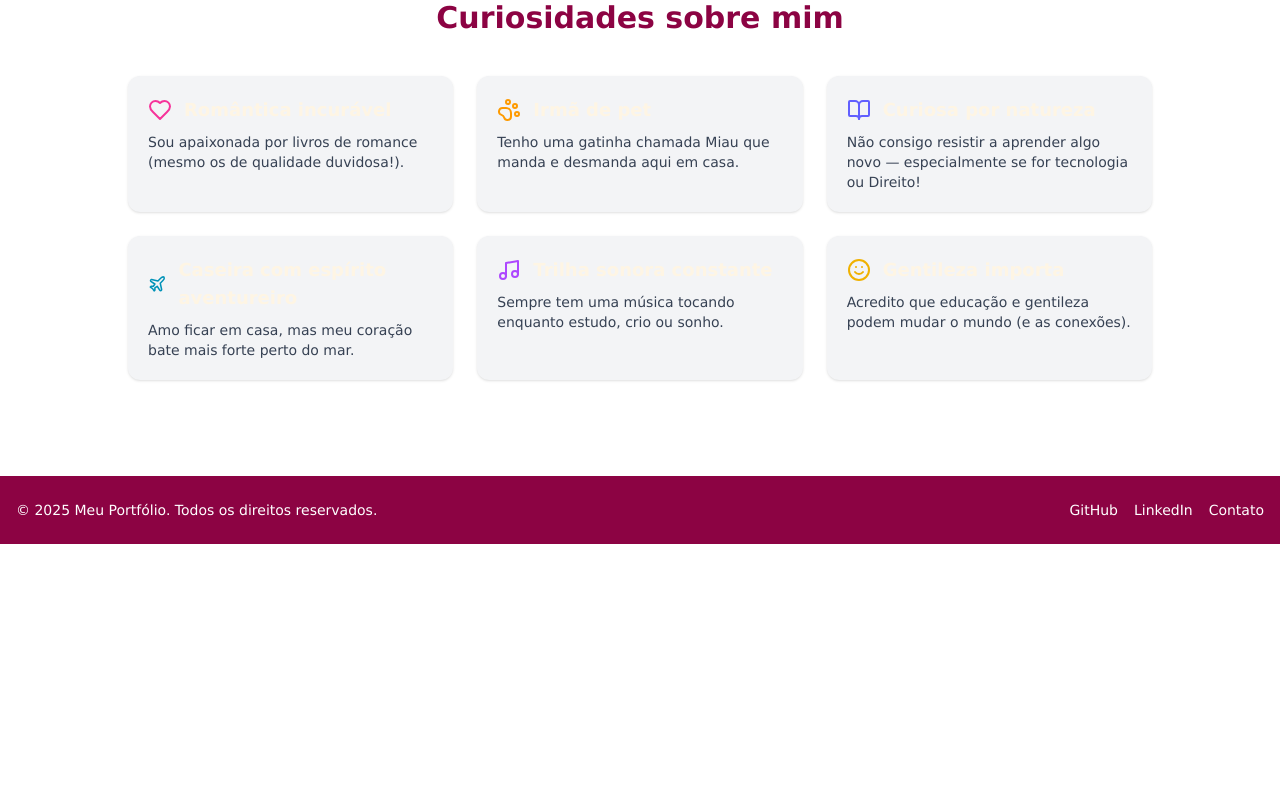
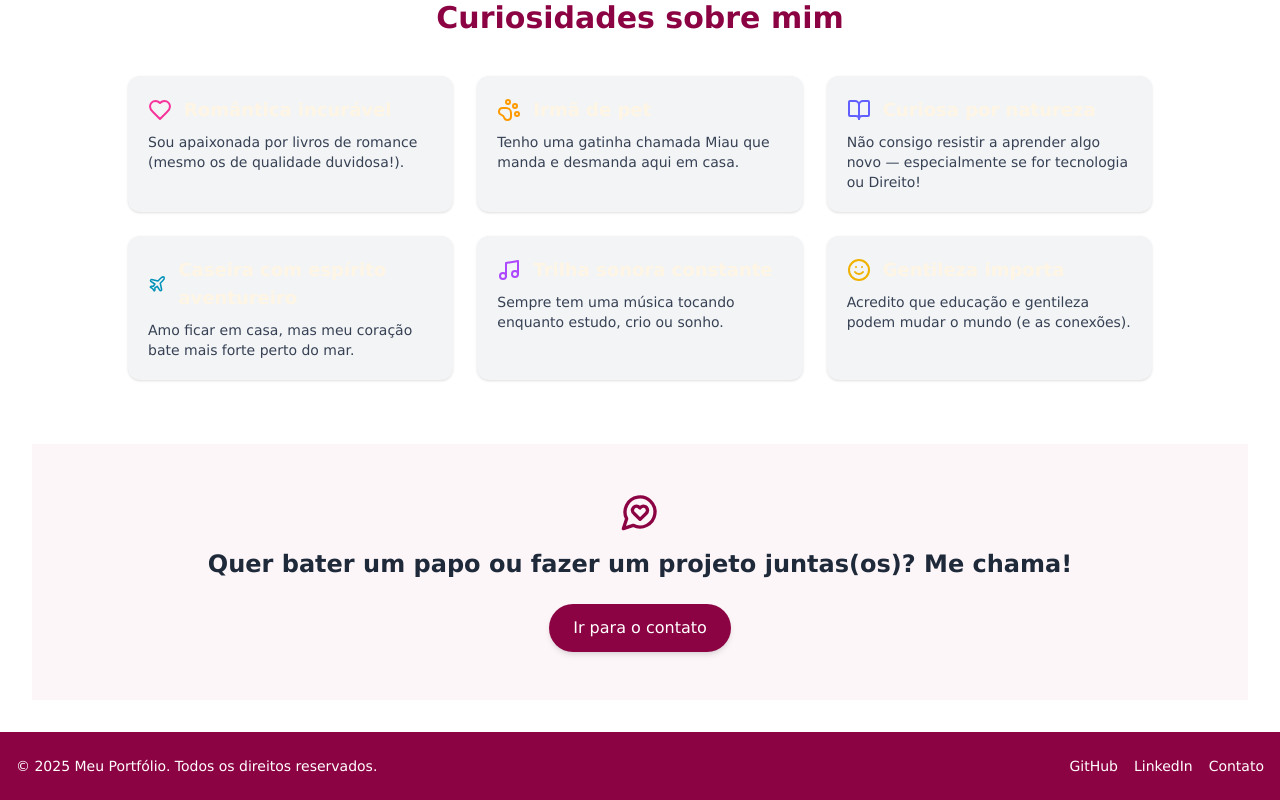
Before and after one commit to resenhandodirei/PortlariART_React-Next.js, a Next.js app: page /screens/about in a window 1280 px wide. Shown: the part 2465-3265 px from the top of the page. Before the commit the page ends 3009 px from the top, so only its background shows below. Built offline with nearby package versions, Linux system fonts and the light colour scheme.

Commit message:
feat: componente de CTAContato feito

```diff
--- /dev/null
+++ b/src/app/components/CTAContato.tsx
@@ -0,0 +1,23 @@
+'use client'
+
+import Link from 'next/link'
+import { MessageCircleHeart } from 'lucide-react'
+
+export default function CTAContato() {
+  return (
+    <section className="bg-[#fdf6f9] dark:bg-[#1a0e13] py-12 px-6">
+      <div className="max-w-4xl mx-auto text-center">
+        <MessageCircleHeart className="mx-auto text-[#8C0343] w-10 h-10 mb-4" />
+        <h2 className="text-2xl font-semibold text-gray-800 dark:text-white">
+          Quer bater um papo ou fazer um projeto juntas(os)? Me chama!
+        </h2>
+        <Link
+          href="#contato"
+          className="inline-block mt-6 px-6 py-3 bg-[#8C0343] text-white rounded-full hover:bg-[#a30454] transition-colors shadow-md"
+        >
+          Ir para o contato
+        </Link>
+      </div>
+    </section>
+  )
+}
--- a/src/app/screens/about/About.tsx
+++ b/src/app/screens/about/About.tsx
@@ -3,6 +3,7 @@ import BioDetalhada from "@/app/components/BioDetalhada";
 import Timeline from "@/app/components/Timeline";
 import StacksConhecidas from "@/app/components/StacksConhecidas";
 import CuriosidadesSobreMim from "@/app/components/CuriosidadesSobreMim";
+import CTAContato from "@/app/components/CTAContato";
 
 import React from "react";
 
@@ -14,6 +15,8 @@ export default function About() {
     <Timeline />
     <StacksConhecidas />
     <CuriosidadesSobreMim />
+    <CTAContato />
+
     </>
   );
 }
```
